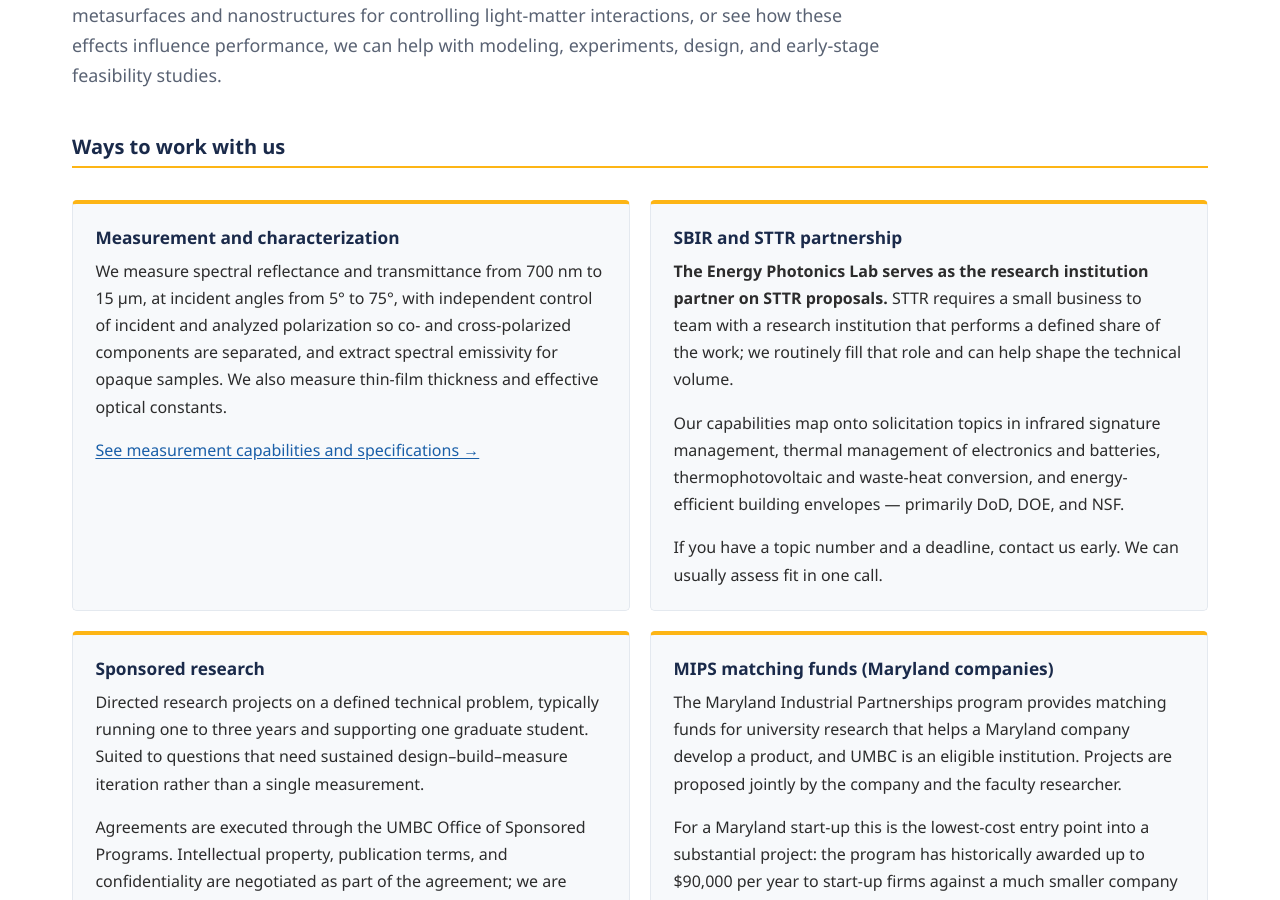
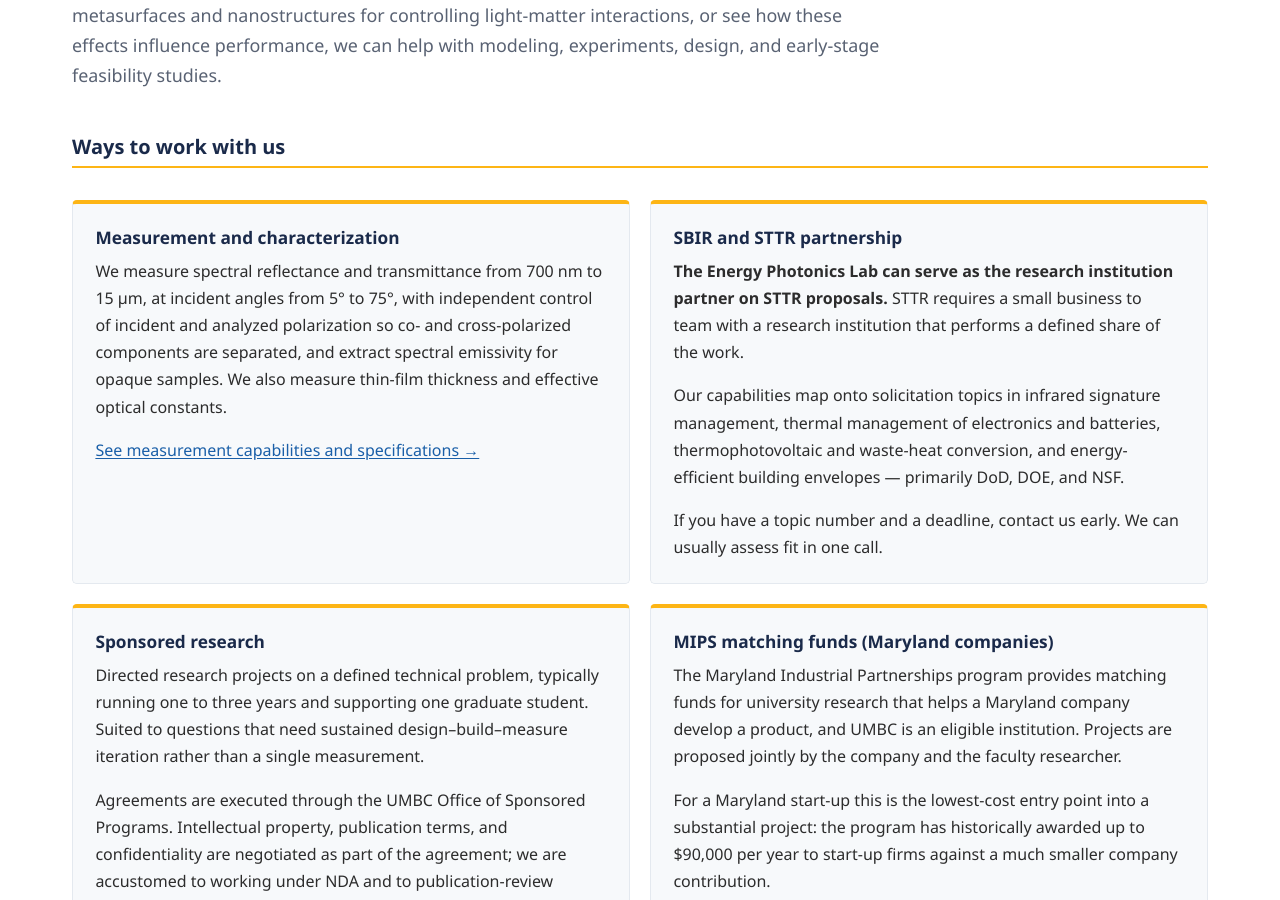
Before and after one commit to alokghanekar/Energy-Photonics-Lab, a Jekyll site: the page built from collaborate.html, in a window 1280 px wide and 900 px high, scrolled down 358 px. Built offline with Jekyll 4.4.1, drawn with Linux system fonts in a browser that asks for light colours.

Commit message:
Collaborate: soften STTR partner line and trim
Co-Authored-By: Claude Opus 4.8 <noreply@anthropic.com>
Claude-Session: https://claude.ai/code/session_01VuNoPfxguXq3gEbfsiCHz7

```diff
--- a/collaborate.html
+++ b/collaborate.html
@@ -19,7 +19,7 @@ description: Partner with the Energy Photonics Lab at UMBC on thermal and CFD si
 
   <section class="project">
     <h2>SBIR and STTR partnership</h2>
-    <p><strong>The Energy Photonics Lab serves as the research institution partner on STTR proposals.</strong> STTR requires a small business to team with a research institution that performs a defined share of the work; we routinely fill that role and can help shape the technical volume.</p>
+    <p><strong>The Energy Photonics Lab can serve as the research institution partner on STTR proposals.</strong> STTR requires a small business to team with a research institution that performs a defined share of the work.</p>
     <p>Our capabilities map onto solicitation topics in infrared signature management, thermal management of electronics and batteries, thermophotovoltaic and waste-heat conversion, and energy-efficient building envelopes — primarily DoD, DOE, and NSF.</p>
     <p>If you have a topic number and a deadline, contact us early. We can usually assess fit in one call.</p>
   </section>
```
